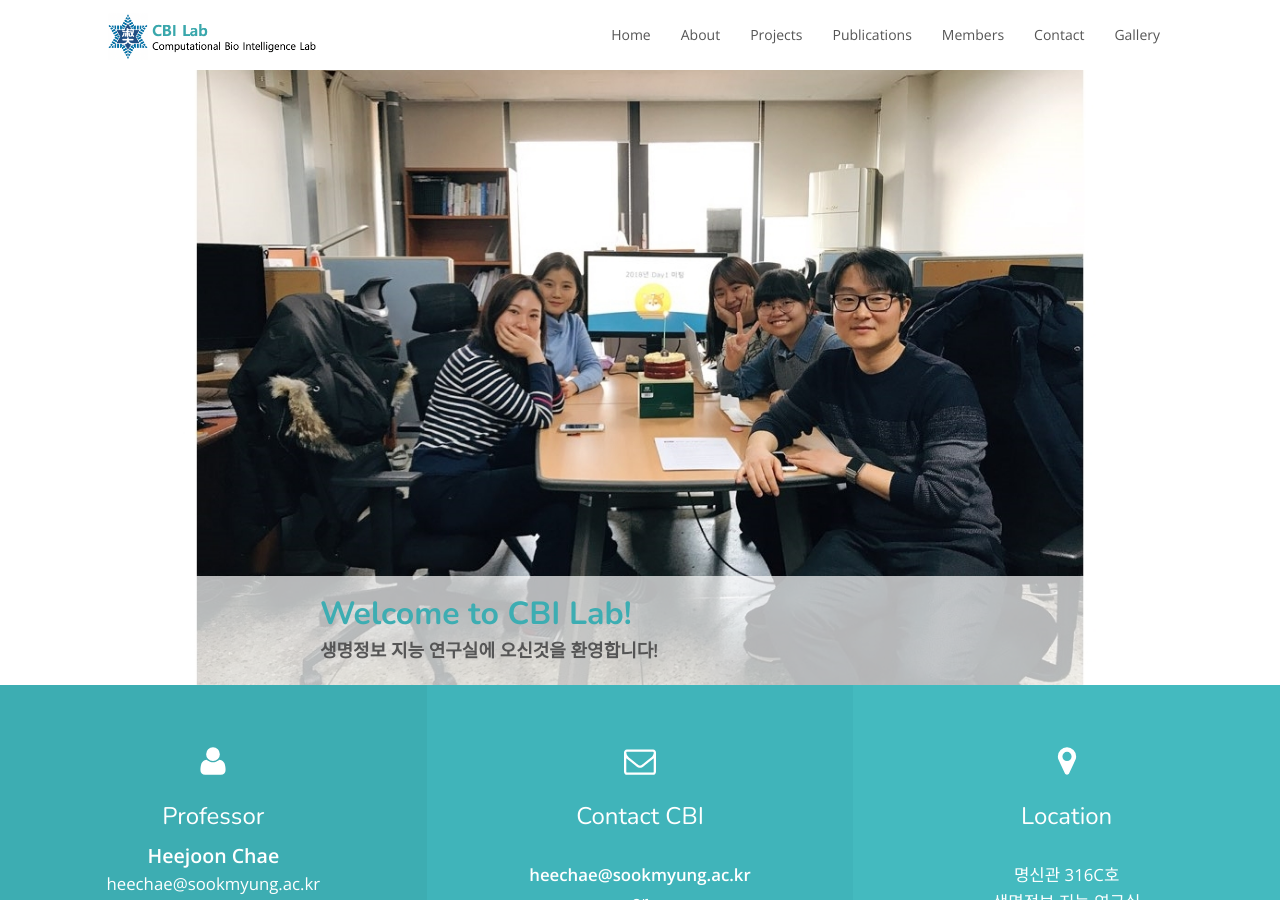
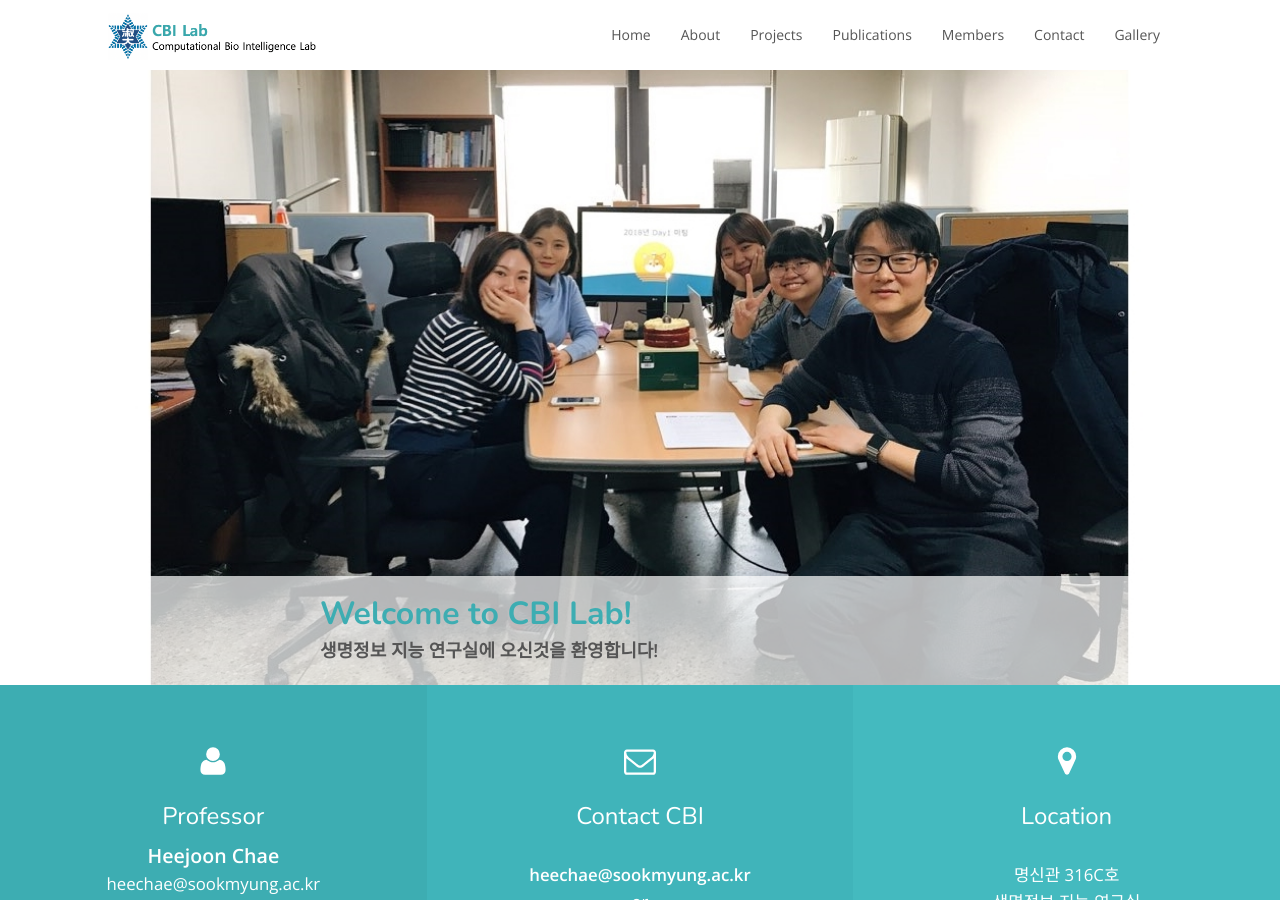
Before and after one commit to cbi-bioinfo/cbi-bioinfo.github.io_old, a Jekyll site: the page built from index.html, in a window 1280 px wide and 900 px high. Built offline with Jekyll 4.4.1, drawn with Linux system fonts in a browser that asks for light colours; nearby versions of some CDN libraries.

Commit message:
check laptop 2

```diff
--- a/_config.yml
+++ b/_config.yml
@@ -8,7 +8,7 @@ logo_url: img/cbi_logo_4.png
 
 # Hero
 hero:
-    hero_img: c2.jpg #day1_2018_7.jpg #day1_2018_5.jpg #day1_2018_4.jpg #test3.jpg #img/bioinfo.png
+    hero_img: c3.jpg #day1_2018_7.jpg #day1_2018_5.jpg #day1_2018_4.jpg #test3.jpg #img/bioinfo.png
     hero_title: Welcome to CBI Lab!
     hero_description: 생명정보 지능 연구실에 오신것을 환영합니다!
 
```
Also changed, not shown: img/c3.jpg (added), 3 other files.
